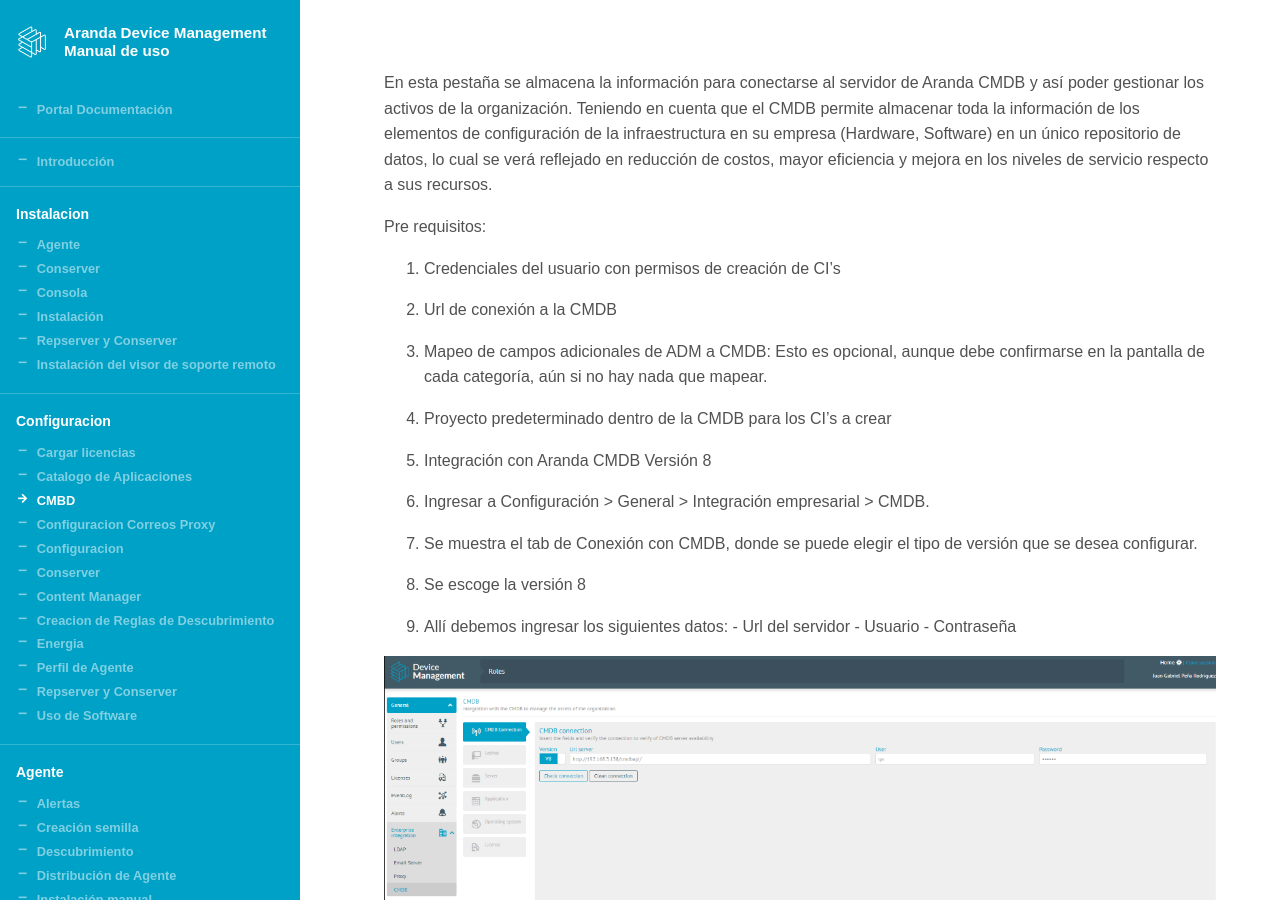
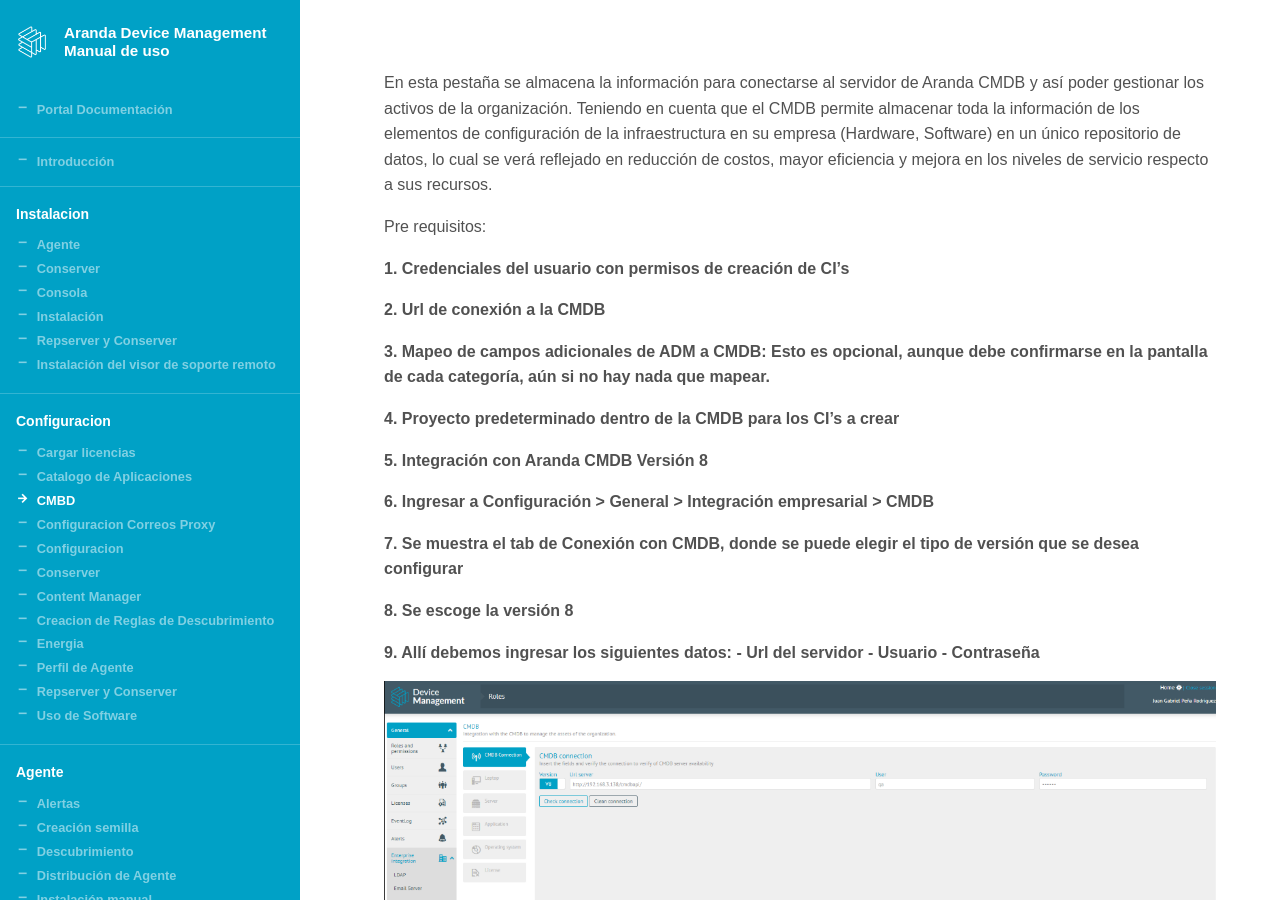
Before and after one commit to Nats85/adm, a Jekyll site: the page built from _docs/configuracion/cmbd.md, in a window 1280 px wide and 900 px high, scrolled down 396 px. Built offline with Jekyll 4.4.1, drawn with Linux system fonts in a browser that asks for light colours.

Commit message:
Update cmbd.md

```diff
--- a/_docs/configuracion/cmbd.md
+++ b/_docs/configuracion/cmbd.md
@@ -13,23 +13,23 @@ En esta pestaña se almacena la información para conectarse al servidor de Aran
 
 Pre requisitos:
 
-1. Credenciales del usuario con permisos de creación de CI's
+**1. Credenciales del usuario con permisos de creación de CI's**
 
-2. Url de conexión a la CMDB
+**2. Url de conexión a la CMDB**
 
-3. Mapeo de campos adicionales de ADM a CMDB: Esto es opcional, aunque debe confirmarse en la pantalla de cada categoría, aún si no hay nada que mapear.
+**3. Mapeo de campos adicionales de ADM a CMDB: Esto es opcional, aunque debe confirmarse en la pantalla de cada categoría, aún si no hay nada que mapear.**
 
-4. Proyecto predeterminado dentro de la CMDB para los CI's a crear
+**4. Proyecto predeterminado dentro de la CMDB para los CI's a crear**
 
-5. Integración con Aranda CMDB Versión 8
+**5. Integración con Aranda CMDB Versión 8**
 
-6. Ingresar a Configuración > General > Integración empresarial > CMDB.
+**6. Ingresar a Configuración > General > Integración empresarial > CMDB**
 
-7. Se muestra el tab de Conexión con CMDB, donde se puede elegir el tipo de versión que se desea configurar.
+**7. Se muestra el tab de Conexión con CMDB, donde se puede elegir el tipo de versión que se desea configurar**
 
-8. Se escoge la versión 8
+**8. Se escoge la versión 8**
 
-9. Allí debemos ingresar los siguientes datos: - Url del servidor - Usuario - Contraseña
+**9. Allí debemos ingresar los siguientes datos: - Url del servidor - Usuario - Contraseña**
 
 
 ![cmbd_1]({{ site.baseurl }}/styleguide/images/cmbd_1.png)
```
